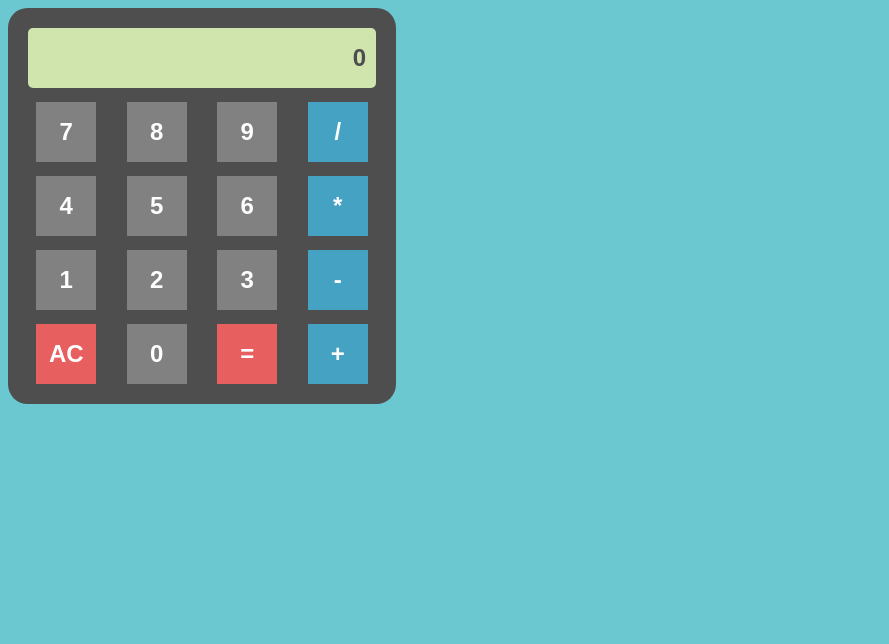
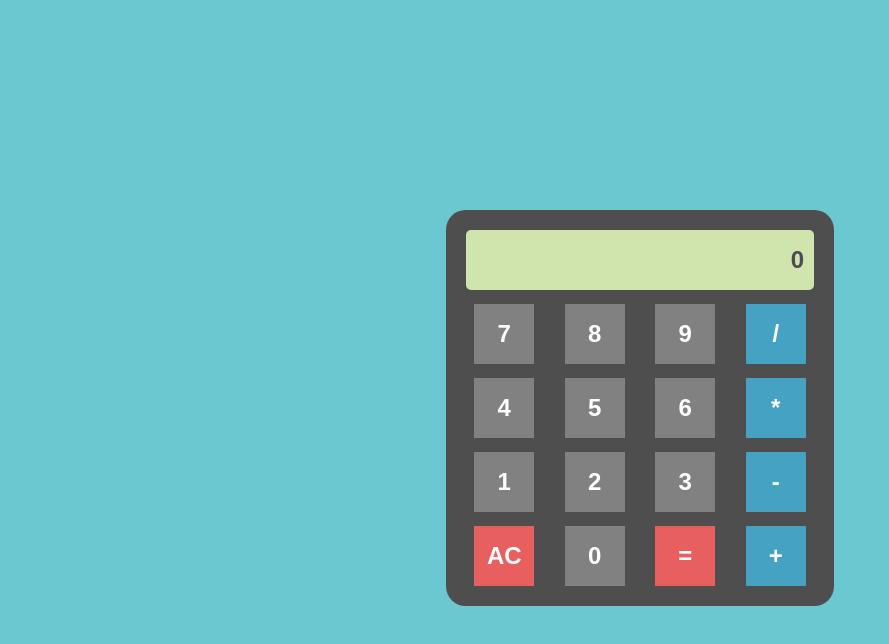
Before and after one commit to valeriaoshiro/SADACalc, a plain HTML site: page index.html in a window 1280 px wide. Shown: the whole page, without its empty margins (0-889 px from the left). Drawn offline with nearby package versions, Linux system fonts and the light colour scheme.

Commit message:
Center calc

```diff
--- a/style.css
+++ b/style.css
@@ -4,6 +4,10 @@
 
 body {
     background: #6BC8D0;
+	display: flex;
+	justify-content: center;
+	align-items: center;
+	min-height: 100vh;
 }
 
 .calculator {
@@ -12,7 +16,7 @@ body {
     display: inline-block;
     padding: 20px;
     border-radius: 5%;
-    margin: auto 0;
+    margin: auto;
 }
 
 .container {
```
